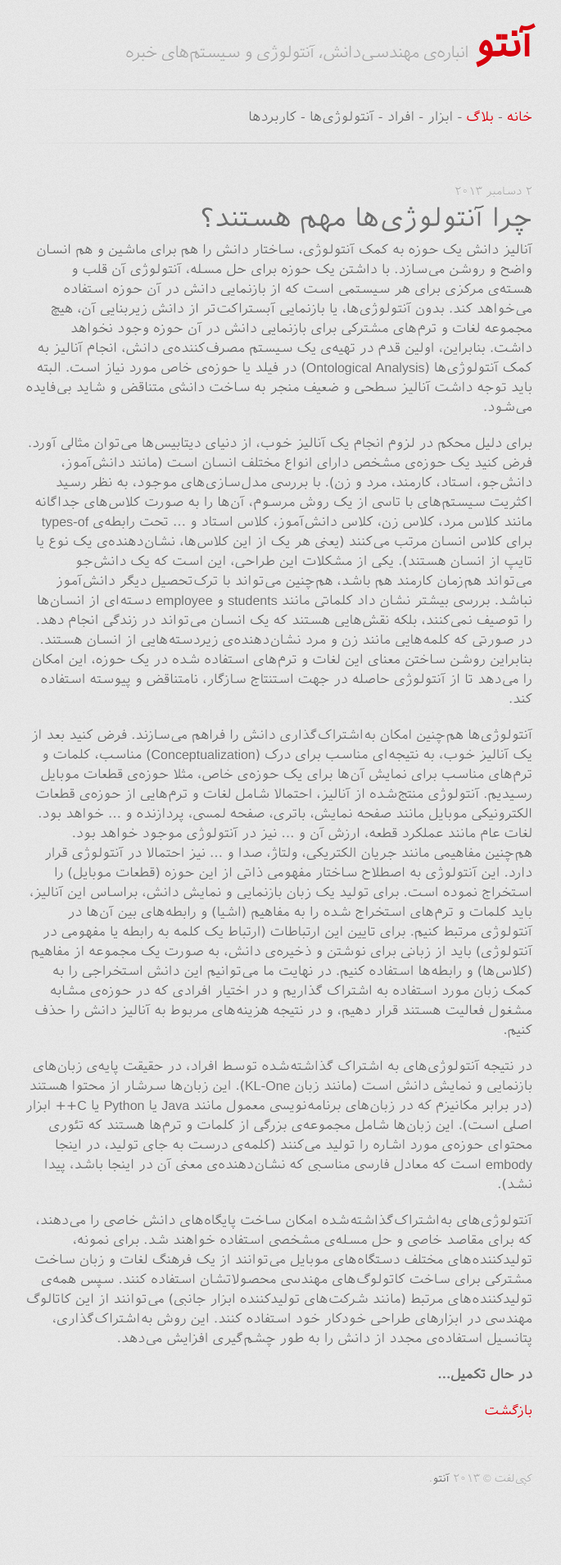
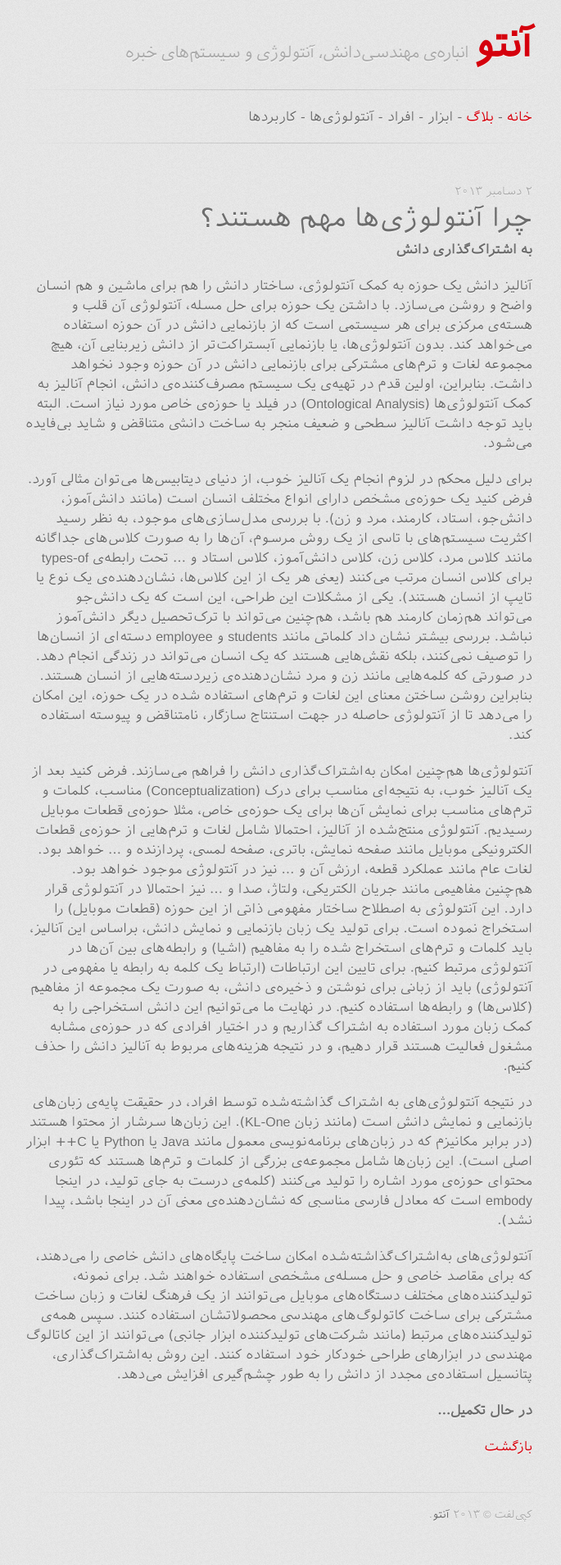
Before and after one commit to morteza/onto, a Jekyll site: the page built from _posts/2013-12-02-why_ontology.markdown, in a window 1280 px wide. Shown: the whole page at 82% size, without its empty margins (300-985 px from the left). Built offline with Jekyll 4.4.1, drawn with Linux system fonts in a browser that asks for light colours; Markdown is read by kramdown in place of the engine named in the settings; before the commit the page ends 1865 px from its top, so only the background shows below that.

Commit message:
Update ‘why ontology?’ subtitle.

```diff
--- a/_posts/2013-12-02-why_ontology.markdown
+++ b/_posts/2013-12-02-why_ontology.markdown
@@ -7,6 +7,8 @@ date_shamsi: "۱۱ آذر ۱۳۹۲"
 categories: intro blog
 permalink: /blog/intro/why_ontology
 ---
+
+**به اشتراک‌گذاری دانش**
 
 آنالیز دانش یک حوزه به کمک آنتولوژی، ساختار دانش را هم برای ماشین و هم انسان واضح و روشن می‌سازد. با داشتن یک حوزه برای حل مسله، آنتولوژی آن قلب و هسته‌ی مرکزی برای هر سیستمی است که از بازنمایی دانش در آن حوزه استفاده می‌خواهد کند. بدون آنتولوژی‌ها، یا بازنمایی آبستراکت‌تر از دانش زیربنایی آن، هیچ مجموعه لغات و ترم‌های مشترکی برای بازنمایی دانش در آن حوزه وجود نخواهد داشت. بنابراین، اولین قدم در تهیه‌ی یک سیستم مصرف‌کننده‌ی دانش، انجام آنالیز به کمک آنتولوژی‌ها (Ontological Analysis) در فیلد یا حوزه‌ی خاص مورد نیاز است. البته باید توجه داشت آنالیز سطحی و ضعیف منجر به ساخت دانشی متناقض و شاید بی‌فایده می‌شود.
 
```
